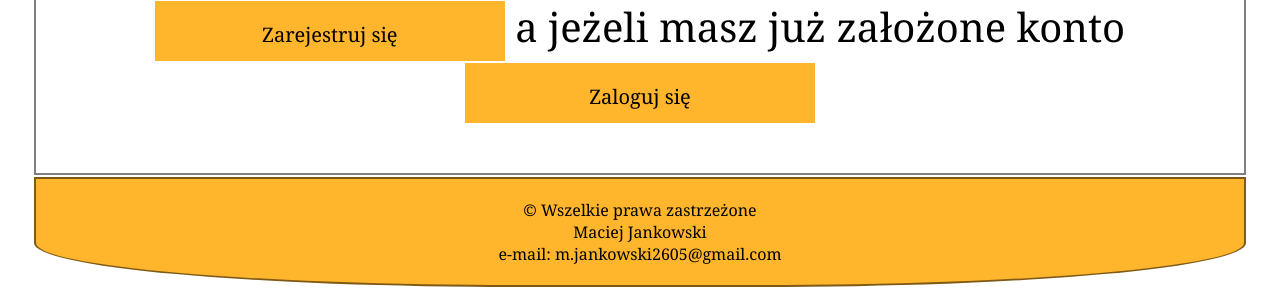
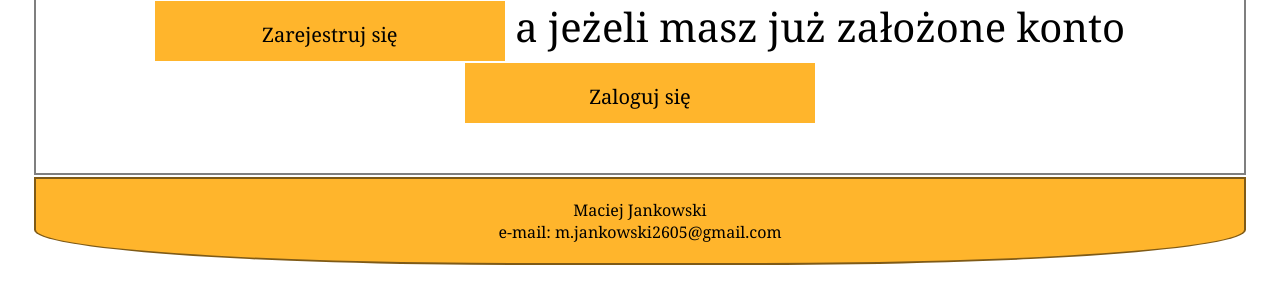
Before and after one commit to supermaciu/fanpagegragasa, a PHP site: page /home.php in a window 1280 px wide. Shown: the part 1119-1408 px from the top of the page. After the commit the page ends 1384 px from the top, so only its background shows below. Run offline with PHP 8.4, Linux system fonts and the light colour scheme.

Commit message:
Update footer.php

```diff
--- a/footer.php
+++ b/footer.php
@@ -1,7 +1,6 @@
 <tr class="footer">
                 <td colspan="2">
                     <p>
-                        &copy; Wszelkie prawa zastrzeżone <br>
                         Maciej Jankowski <br>
                         e-mail: m.jankowski2605@gmail.com
                     </p>
```
